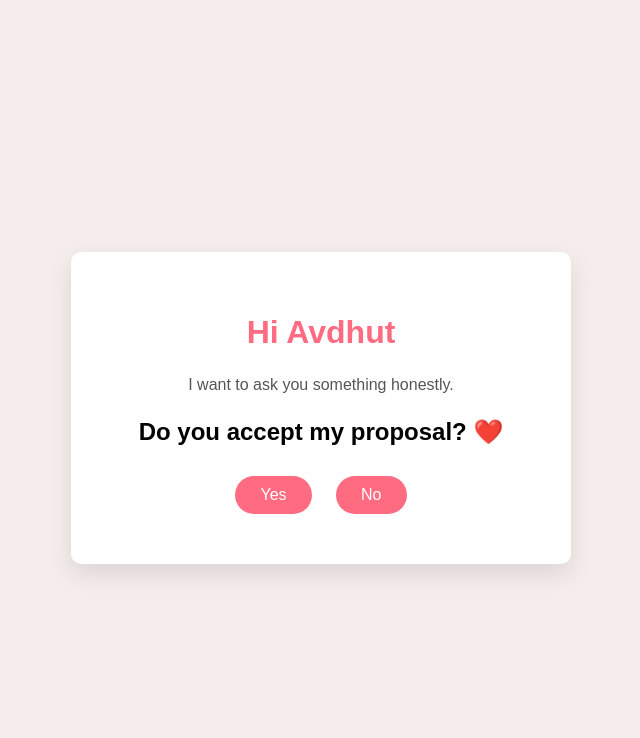
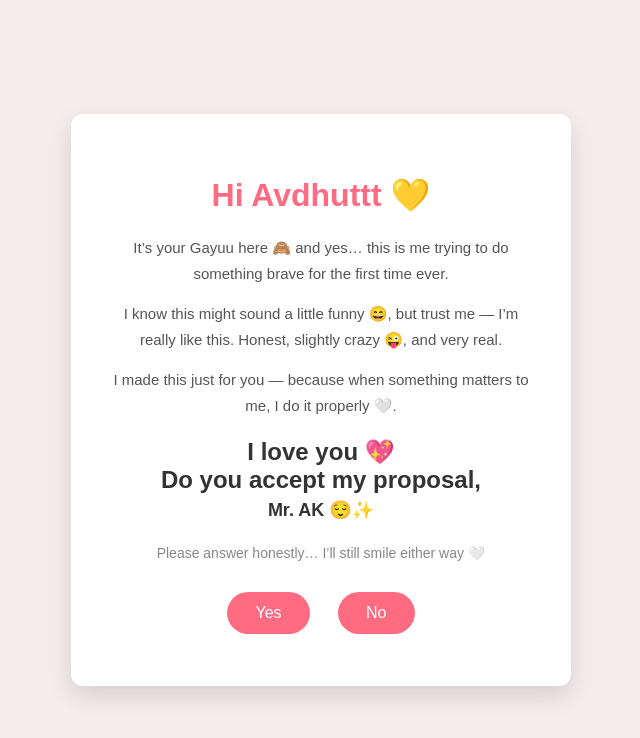
Before and after one commit to gayatrijoshi21/proposal-site, a plain HTML site: page index.html in a window 1280 px wide. Shown: the whole page, without its empty margins (319-959 px from the left). Drawn offline with Linux system fonts and the light colour scheme.

Commit message:
Update index.html

```diff
--- a/index.html
+++ b/index.html
@@ -1,7 +1,9 @@
 <!DOCTYPE html>
-<html>
+<html lang="en">
 <head>
-  <title>For Avdhut</title>
+  <meta charset="UTF-8">
+  <title>For Avdhut 💛</title>
+
   <style>
     body {
       background: #f5ecec;
@@ -10,6 +12,7 @@
       justify-content: center;
       align-items: center;
       height: 100vh;
+      margin: 0;
     }
 
     .card {
@@ -17,28 +20,41 @@
       padding: 40px;
       width: 420px;
       text-align: center;
-      border-radius: 10px;
-      box-shadow: 0 10px 25px rgba(0,0,0,0.1);
+      border-radius: 12px;
+      box-shadow: 0 10px 25px rgba(0,0,0,0.12);
+      transition: all 0.5s ease;
     }
 
     h1 {
       color: #ff6b81;
     }
 
+    h2 {
+      margin-top: 20px;
+      color: #333;
+    }
+
     p {
       color: #555;
-      line-height: 1.6;
+      line-height: 1.7;
+      font-size: 15px;
     }
 
     button {
-      margin: 10px;
-      padding: 10px 25px;
+      margin: 12px;
+      padding: 12px 28px;
       font-size: 16px;
       background: #ff6b81;
       color: white;
       border: none;
-      border-radius: 20px;
+      border-radius: 25px;
       cursor: pointer;
+      transition: transform 0.2s ease, box-shadow 0.2s ease;
+    }
+
+    button:hover {
+      transform: scale(1.05);
+      box-shadow: 0 8px 20px rgba(0,0,0,0.15);
     }
 
     .hidden {
@@ -49,29 +65,75 @@
 
 <body>
 
+<!-- PAGE 1 -->
 <div id="page1" class="card">
-  <h1>Hi Avdhut</h1>
-  <p>I want to ask you something honestly.</p>
+  <h1>Hi Avdhuttt 💛</h1>
 
-  <h2>Do you accept my proposal? ❤️</h2>
+  <p>
+    It’s your Gayuu here 🙈
+    and yes… this is me trying to do something brave for the first time ever.
+  </p>
+
+  <p>
+    I know this might sound a little funny 😄,
+    but trust me — I’m really like this.
+    Honest, slightly crazy 😜, and very real.
+  </p>
+
+  <p>
+    I made this just for you —
+    because when something matters to me, I do it properly 🤍.
+  </p>
+
+  <h2>
+    I love you 💖<br>
+    Do you accept my proposal,<br>
+    <span style="font-size:18px;">Mr. AK 😌✨</span>
+  </h2>
+
+  <p style="opacity:0.7; font-size:14px;">
+    Please answer honestly… I’ll still smile either way 🤍
+  </p>
 
   <button onclick="yesClicked()">Yes</button>
   <button onclick="noClicked()">No</button>
 </div>
 
+<!-- PAGE 2 -->
 <div id="page2" class="card hidden">
   <h1>❤️</h1>
 
   <p>
-    Avdhut,
-    WRITE YOUR OWN MATURE & LOVABLE PARAGRAPH HERE.
+    Avdhut, 💛<br><br>
+
+    Before anything else, you are my best friend — my safest place and my
+    bestest buddy 🤍. With you, everything feels easy and real. I can laugh,
+    stay quiet, be silly, and still feel completely understood 🌿.<br><br>
+
+    I want you to know that I choose you not just for happy moments 😊,
+    but for every situation — even when things are difficult or uncertain 🌧️.
+    I promise to stand by you, support you, and believe in you, no matter what 🤝.<br><br>
+
+    And yes, you’re lucky 😌 — because the girl who cares for you is a little
+    crazy 😜, a little mature 🌸, and loves you deeply and genuinely 💖.<br><br>
+
+    I don’t want anything dramatic. I just want <em>us</em> —
+    honest, steady, and together 💫.
   </p>
 
-  <p>— Gayatri</p>
+  <p style="margin-top:25px; font-style:italic;">
+    — Gayatri 💕
+  </p>
+
+  <p style="margin-top:20px; font-size:15px; opacity:0.8;">
+    This teddy is for youuu 🧸💖<br>
+    it’s your baby, gifted by mee 🤍
+  </p>
 </div>
 
 <script>
   function yesClicked() {
+    document.body.style.background = "#fff5f7";
     document.getElementById("page1").classList.add("hidden");
     document.getElementById("page2").classList.remove("hidden");
   }
```
